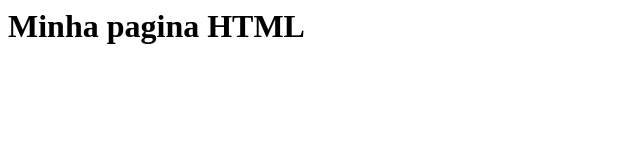
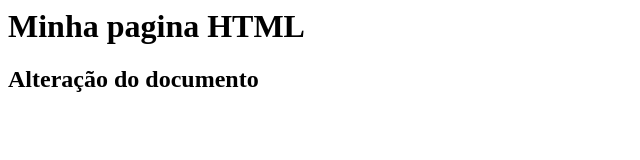
Before and after one commit to Gbazenga/gama-no-github, a plain HTML site: page index.html in a window 1280 px wide. Shown: the whole page, without its empty margins (0-640 px from the left). Drawn offline with Linux system fonts and the light colour scheme.

Commit message:
arquivo index.html atualizado novamente

```diff
--- a/index.html
+++ b/index.html
@@ -1,5 +1,6 @@
 <html>
 	<body>
 		<h1>Minha pagina HTML</h1>
+		<h2>Alteração do documento</h2>
 	</body>
 </html>
```
